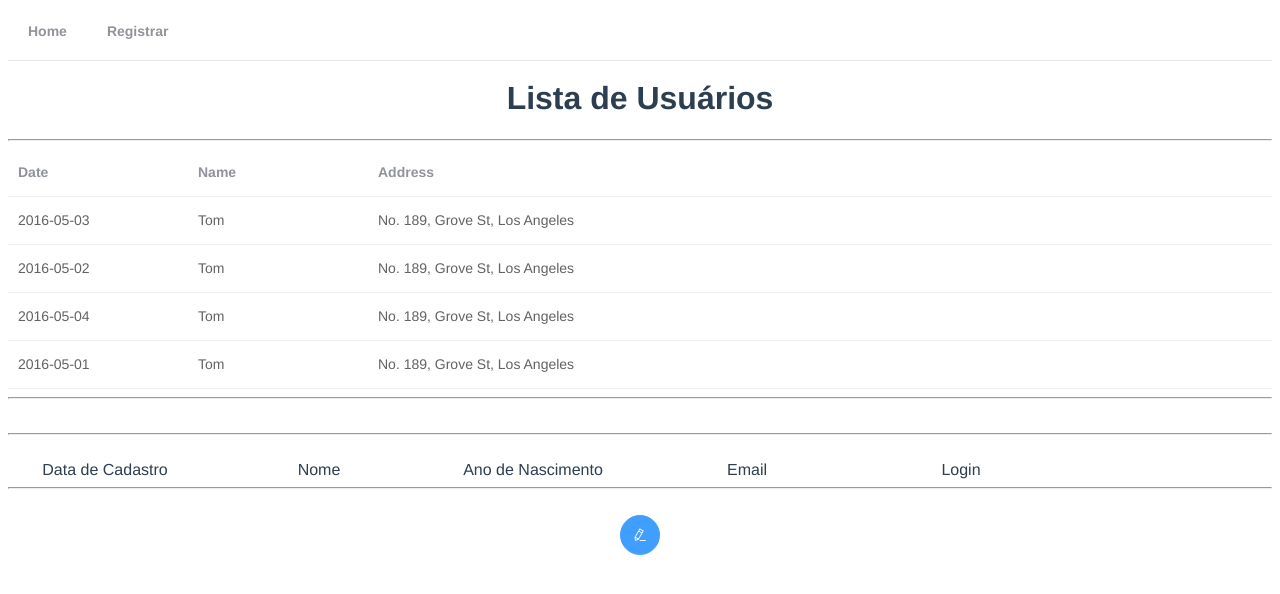
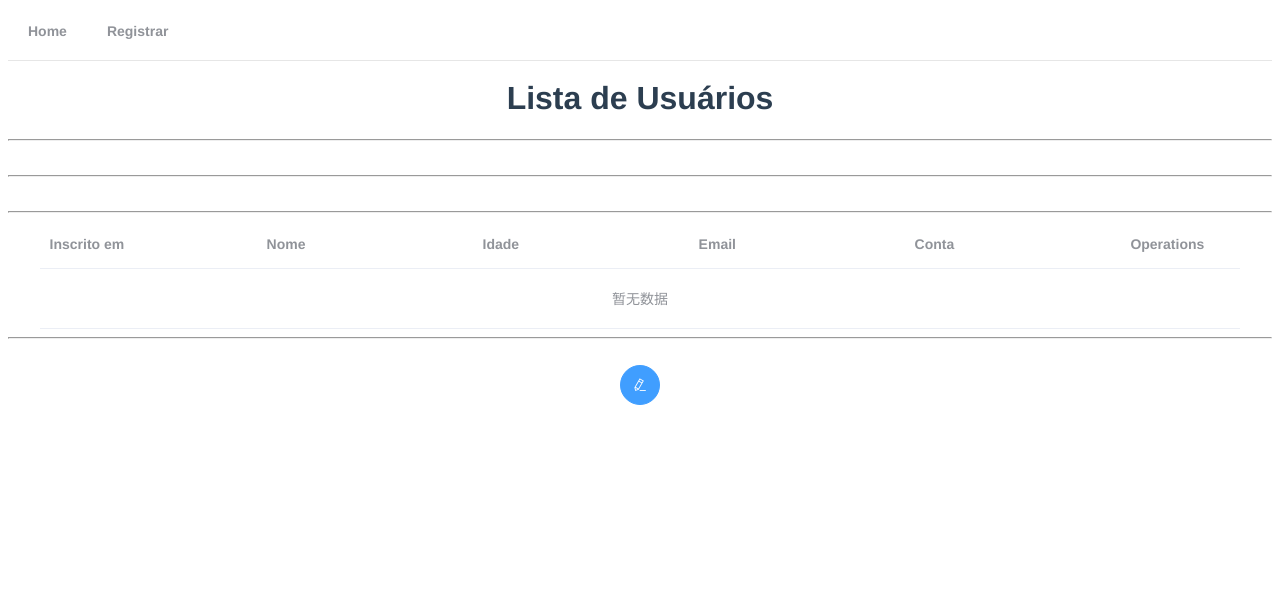
Before and after one commit to ThyagoMac/webapp-user, a Vue app: page / in a window 1280 px wide. Shown: the top 594 px of the page. Built offline with nearby package versions, Linux system fonts and the light colour scheme.

Commit message:
After checks

```diff
--- a/package.json
+++ b/package.json
@@ -9,6 +9,7 @@
   },
   "dependencies": {
     "core-js": "^3.6.5",
+    "element-ui": "^2.13.2",
     "vue": "^2.6.11",
     "vue-router": "^2.1.1"
   },
@@ -17,6 +18,7 @@
     "@vue/cli-plugin-eslint": "~4.4.0",
     "@vue/cli-service": "~4.4.0",
     "babel-eslint": "^10.1.0",
+    "babel-plugin-component": "^1.1.1",
     "eslint": "^6.7.2",
     "eslint-plugin-vue": "^6.2.2",
     "vue-template-compiler": "^2.6.11"
--- a/src/components/create-account/CreateAccount.vue
+++ b/src/components/create-account/CreateAccount.vue
@@ -40,7 +40,7 @@
                 let validName = value.match(noLetters);
 
                 if(validName){
-                    callback(new Error('Nome possui caracteres inválidos'));
+                    callback(new Error('Nome possui caracteres inválidos OU falta o sobre nome'));
                 }else{
                     callback();
                 }
@@ -133,9 +133,20 @@
             }
 
             console.log(this.users);
-            //alert('Cadastrado com sucesso!!!');
+            this.resetForm('ruleForm');
+            this.$notify({
+            title: 'Success',
+            message: 'Novo usuário cadastrado com sucesso!',
+            type: 'success'
+            });
+            //alert('Novo usuário cadastrado com sucesso!');
           } else {
-            console.log('Não foi possivel cadastrar!!!');
+
+            this.$notify.error({
+            title: 'Error',
+            message: 'Não foi possível cadastrar cheque se há algum erro.',
+            type: 'error'
+            });
             return false;
           }
         });
--- a/src/components/home/Home.vue
+++ b/src/components/home/Home.vue
@@ -1,47 +1,57 @@
 <template>
     <div>
         <h1>Lista de Usuários</h1>
+        <hr><br>
+
+
+        <hr><br>
         <hr>
-        <el-table
-            :data="tableData"
-            style="width: 100%">
+        <el-table :data="users" style="width: 95%; margin: auto" >
+
                 <el-table-column
-                prop="date"
-                label="Date"
-                width="180">
+                    prop="registerDate"
+                    label="Inscrito em">
                 </el-table-column>
                 <el-table-column
                     prop="name"
-                label="Name"
-                width="180">
+                    label="Nome">
                 </el-table-column>
                 <el-table-column
-                prop="address"
-                label="Address">
+                    prop="age"
+                    label="Idade">
                 </el-table-column>
+                <el-table-column
+                    prop="email"
+                    label="Email">
+                </el-table-column>
+                <el-table-column
+                    prop="login"
+                    label="Conta">
+                </el-table-column>
+
+                <el-table-column
+                fixed="right"
+                label="Operations"
+                width="120">
+                    <template slot-scope="scope">
+                        <el-button type="danger" icon="el-icon-delete" circle
+                        @click.native.prevent="deleteUser(scope.$index, users)">
+                        </el-button>
+                    </template>
+                </el-table-column>
+
+
+
+
+                <!-- <el-table-column >
+                    <el-button type="danger" icon="el-icon-delete" circle
+                    @click="deleteUser(user)"></el-button>
+                </el-table-column> -->
         </el-table>
+
         <hr>
         <br>
-        <hr><br>
 
-        <el-row :gutter="20">
-            <el-col :span="4"><div class=""></div>Data de Cadastro</el-col>
-            <el-col :span="4"><div class=""></div>Nome</el-col>
-            <el-col :span="4"><div class=""></div>Ano de Nascimento</el-col>
-            <el-col :span="4"><div class=""></div>Email</el-col>
-            <el-col :span="4"><div class=""></div>Login</el-col>
-        </el-row>
-        <el-row v-for="user in users" :key="user.name">
-            <hr>
-            <el-col :span="4"><div class=""></div>{{user.registerDate}}</el-col>
-            <el-col :span="4"><div class=""></div>{{user.name}}</el-col>
-            <el-col :span="4"><div class=""></div>{{user.age}}</el-col>
-            <el-col :span="4"><div class=""></div>{{user.email}}</el-col>
-            <el-col :span="4"><div class=""></div>{{user.login}}</el-col>
-
-        </el-row>
-
-        <hr><br>
         <el-button type="primary" icon="el-icon-edit" circle @click="loadUsers()"></el-button>
 
 
@@ -53,24 +63,7 @@ export default {
 
     data() {
         return {
-            users: [],
-            tableData: [{
-            date: '2016-05-03',
-            name: 'Tom',
-            address: 'No. 189, Grove St, Los Angeles'
-          }, {
-            date: '2016-05-02',
-            name: 'Tom',
-            address: 'No. 189, Grove St, Los Angeles'
-          }, {
-            date: '2016-05-04',
-            name: 'Tom',
-            address: 'No. 189, Grove St, Los Angeles'
-          }, {
-            date: '2016-05-01',
-            name: 'Tom',
-            address: 'No. 189, Grove St, Los Angeles'
-          }]
+            users: []
         }
     },
     computed: {
@@ -83,6 +76,15 @@ export default {
             } else {
                 this.users = JSON.parse(localStorage.getItem("users"));
             }
+        },
+        deleteUser(index, users) {
+            users.splice(index, 1);
+            localStorage.setItem("users", JSON.stringify(this.users));
+            this.$notify({
+            title: 'Success',
+            message: 'Usuário removido com sucesso!',
+            type: 'success'
+            });
         }
     },
     mounted() {
@@ -110,5 +112,11 @@ export default {
 </script>
 
 <style scoped>
+.table-user {
+    border-top: 1px solid gray;
+    /* border: 1px solid black; */
+    border-collapse: collapse;
+    border-radius: 1px;
+}
 
 </style>
```
Also changed, not shown: 1 other file (tests, documents, lock files or other folders). Lines whose indentation alone changed are shown as unchanged.
